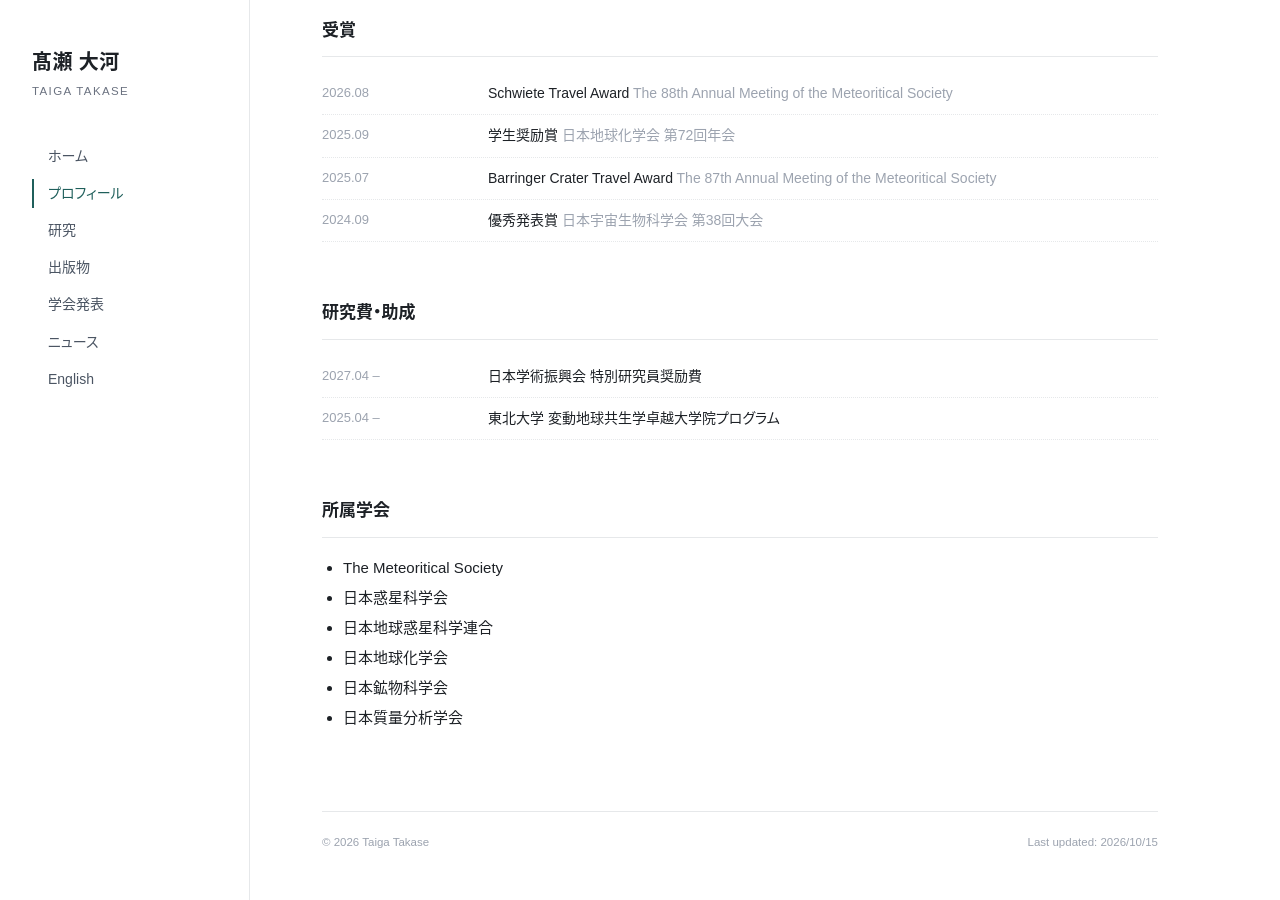
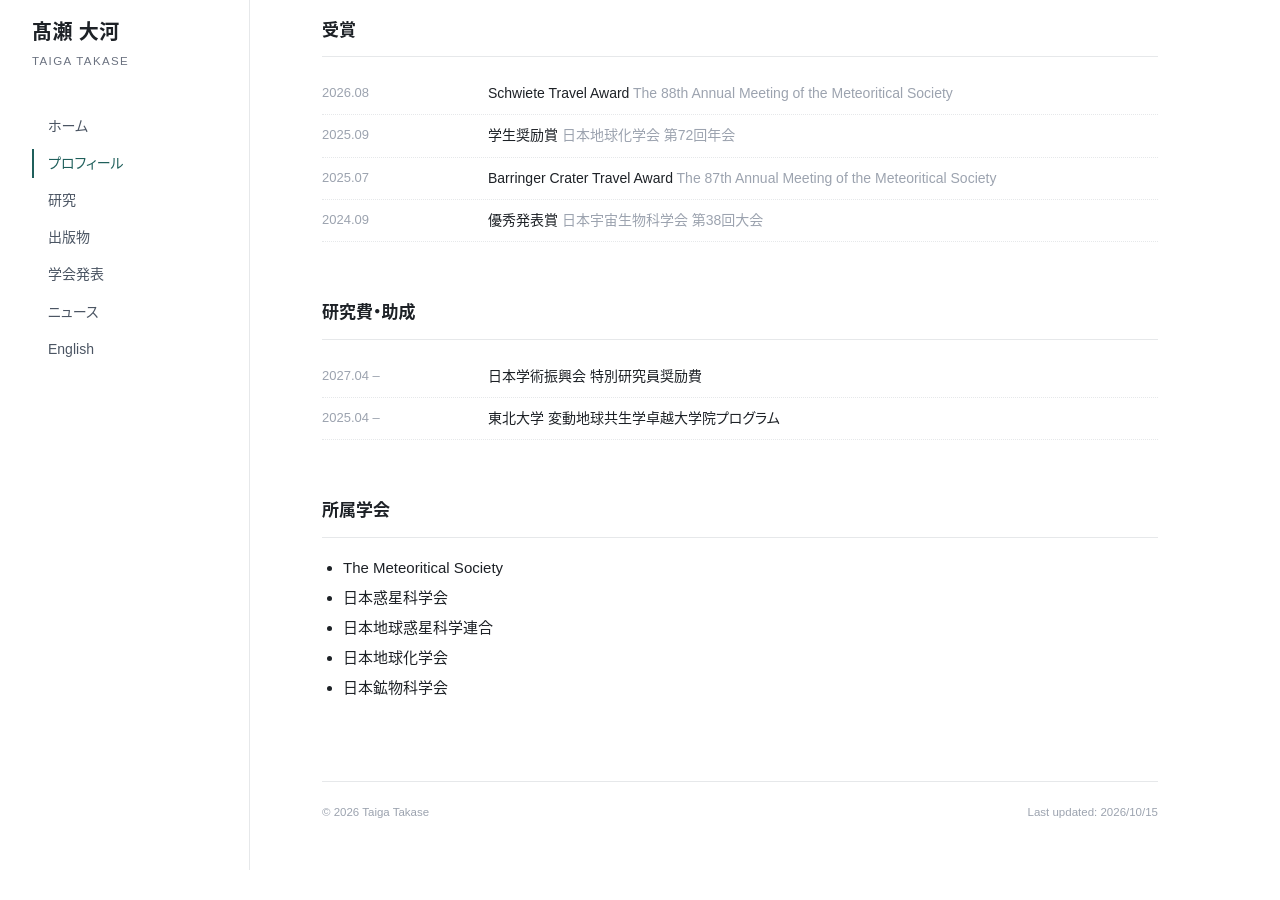
Before and after one commit to takasetaigat1/takasetaigat1.github.io, a Jekyll site: the page built from profile.html, in a window 1280 px wide and 900 px high, scrolled down 815 px. Built offline with Jekyll 4.4.1, drawn with Linux system fonts in a browser that asks for light colours; some web fonts are replaced; after the commit the page ends 1685 px from its top, so only the background shows below that.

Commit message:
Memberships: remove 日本質量分析学会
Co-Authored-By: Claude Fable 5.1 <noreply@anthropic.com>
Claude-Session: https://claude.ai/code/session_01WJ69PvNMxXwpNZfvYmXkxj

```diff
--- a/_data/profile.yml
+++ b/_data/profile.yml
@@ -43,4 +43,3 @@ memberships:
   - 日本地球惑星科学連合
   - 日本地球化学会
   - 日本鉱物科学会
-  - 日本質量分析学会
```
